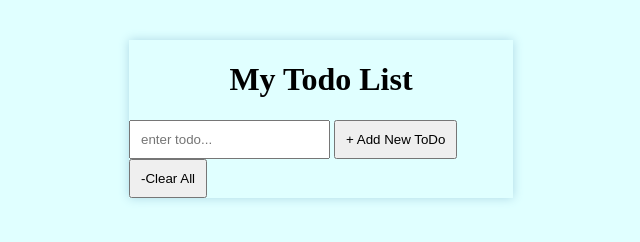
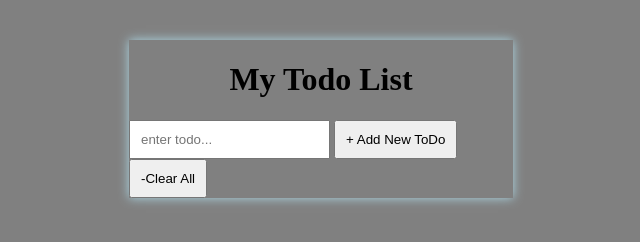
Before and after one commit to JoshBeadle15/simpletodo, a plain HTML site: page index.html in a window 1280 px wide. Shown: the whole page, without its empty margins (319-959 px from the left). Drawn offline with Linux system fonts and the light colour scheme.

Commit message:
made background color change

```diff
--- a/index.html
+++ b/index.html
@@ -20,7 +20,7 @@
             justify-content: center;
             align-items: center;
             flex-direction: column;
-            background-color: lightcyan;
+            background-color: grey;
         }
     </style>
 </head>
```
